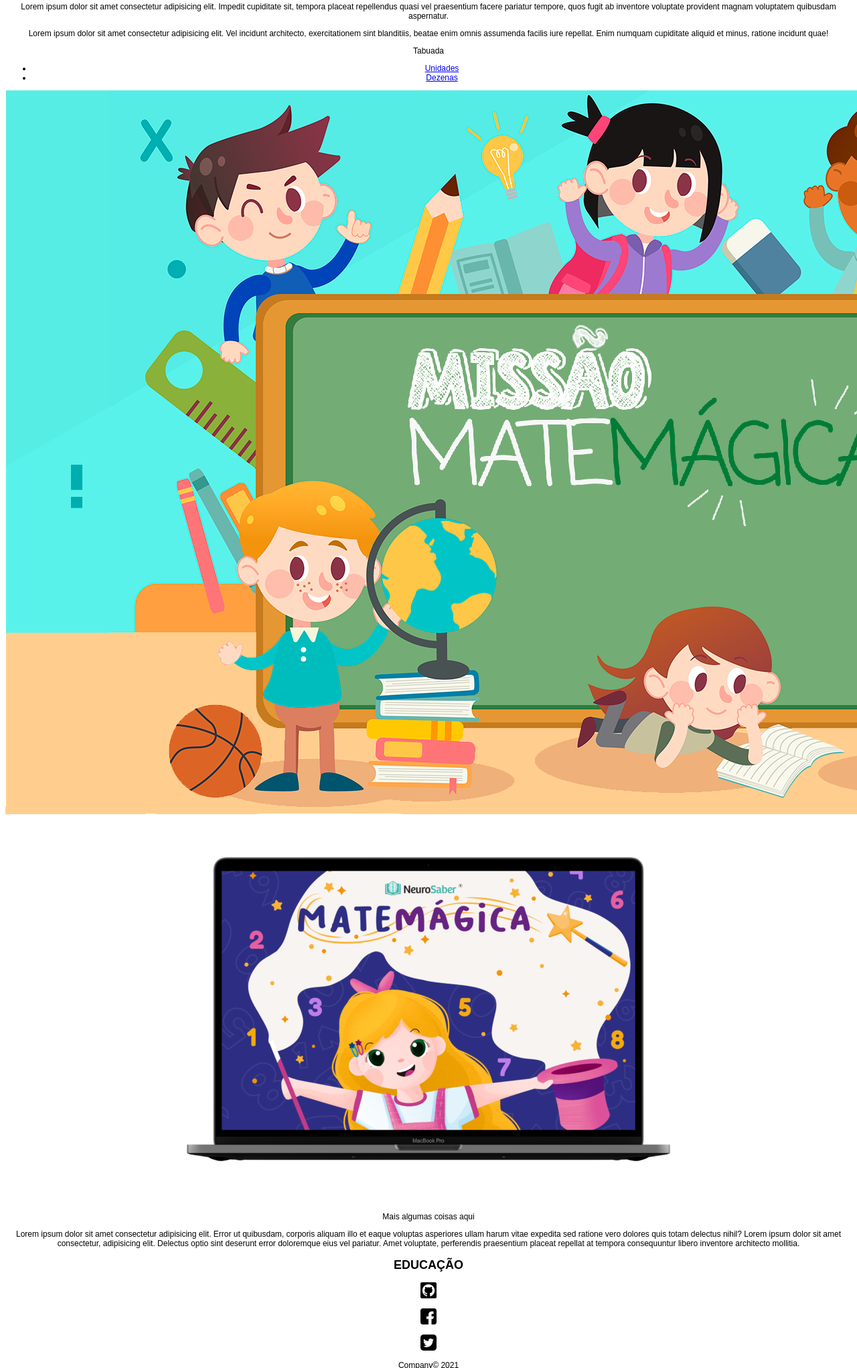
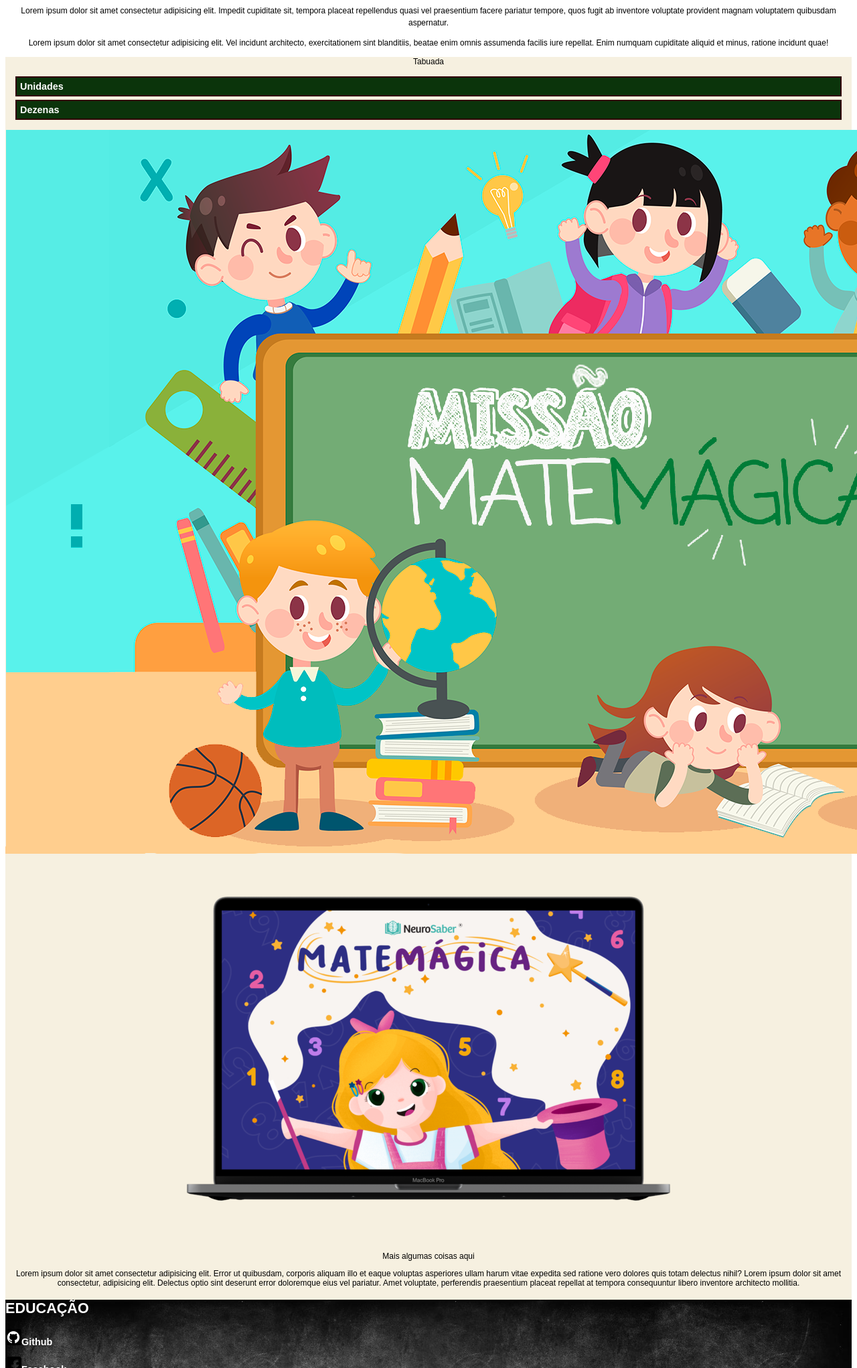
Before and after one commit to heitorborbamarini/Matemagica, a plain HTML site: page index.html in a window 1280 px wide. Shown: the part 757-2800 px from the top of the page at 67% size. Drawn offline with Linux system fonts and the light colour scheme.

Commit message:
css a terminar

```diff
--- /dev/null
+++ b/css/style.css
@@ -0,0 +1,80 @@
+body{
+    font-size: 75%;
+    font-family: Arial,  sans-serif;
+    text-align: center;
+}
+header h1{
+    color: white;
+    font-size: 4em;
+    display: inline;
+    position: absolute;
+    text-shadow: 0 0 5px white;
+    line-height: 8%;
+}
+
+header img{
+    width: 100%;
+    box-shadow: 0 0 10px black;
+}
+#container{
+    margin: 10%;
+    width: 100%;
+    text-align: left;
+
+}
+
+#content p{
+    line-height: 1.5em;
+
+}
+
+#navigation .tit-sub{
+    text-align: center;
+
+}
+#navigation{
+   background-color: #f6f0e0;
+}
+
+#navigation ul li{
+    margin-bottom: 5px;
+    background-color: #0b340b;
+    border: 2px solid #310606;
+    text-align: left;
+}
+
+#navigation ul{
+    margin: 15px;
+    padding: 0;
+    list-style-type: none ;
+}
+#navigation ul li a{
+    display: block;
+    padding: 5px;
+    text-decoration: none;
+    color: white;
+    font-weight: bold;
+    font-size: 1.2em;
+}
+
+#extra{
+    background-color: #f6f0e0;
+}
+
+#footer a{
+     text-decoration: none;
+     color: white;
+
+}
+#footer {
+    background-image: url('../img/footer.jpg');
+    background-repeat: no-repeat;
+    background-size: cover;
+    background-color: #f6f0e0;
+    height: 100%;
+    margin: 0;
+    color: white;
+    font-size: 1.2em;
+    font-weight: bold;
+    text-align: left;
+}
--- a/index.html
+++ b/index.html
@@ -5,7 +5,7 @@
     <meta http-equiv="X-UA-Compatible" content="IE=edge">
     <meta name="viewport" content="width=device-width, initial-scale=1.0">
     <title>Matemagica</title>
-    <link rel="stylesheet" href="style.css">
+    <link rel="stylesheet" href="css/style.css">
 </head>
 <body>
     <div class="container">
@@ -40,12 +40,12 @@
 
             <footer id="footer">
                 <h2>EDUCAÇÃO</h2>
-                <p><a href="#"><img src="img/github.png" alt="Logo Github"></a></p>
-                <p><a href="#"><img src="img/facebook.png" alt="Logo Facebook"></a></p>
-                <p><a href="#"><img src="img/twitter.png" alt="Logo Twitter"></a></p>
+                <p><a href="#"><img src="img/github.png" alt="Logo Github">Github</a></p>
+                <p><a href="#"><img src="img/facebook.png" alt="Logo Facebook">Facebook</a></p>
+                <p><a href="#"><img src="img/twitter.png" alt="Logo Twitter">Twitter</a></p>
 
             </footer>
-           <p>Company&copy; 2021 <a href=""></a></p>
+           <p>Company&copy; 2021 <a href="#">Contato</a></p>
 
         </div>
     </div>
--- a/style.css
+++ /dev/null
@@ -1,20 +0,0 @@
-body{
-    font-size: 75%;
-    font-family: Arial, sans-serif;
-    text-align: center;
-
-}
-header h1{
-    color: white;
-    font-size: 4em;
-    display: inline;
-    position: absolute;
-    text-shadow: 0 0 5px rgb(255, 255, 255);
-    line-height: 8%;
-
-}
-header img{
-    width: 100%;
-    box-shadow: 0 0 10px black;
-
-}
```
